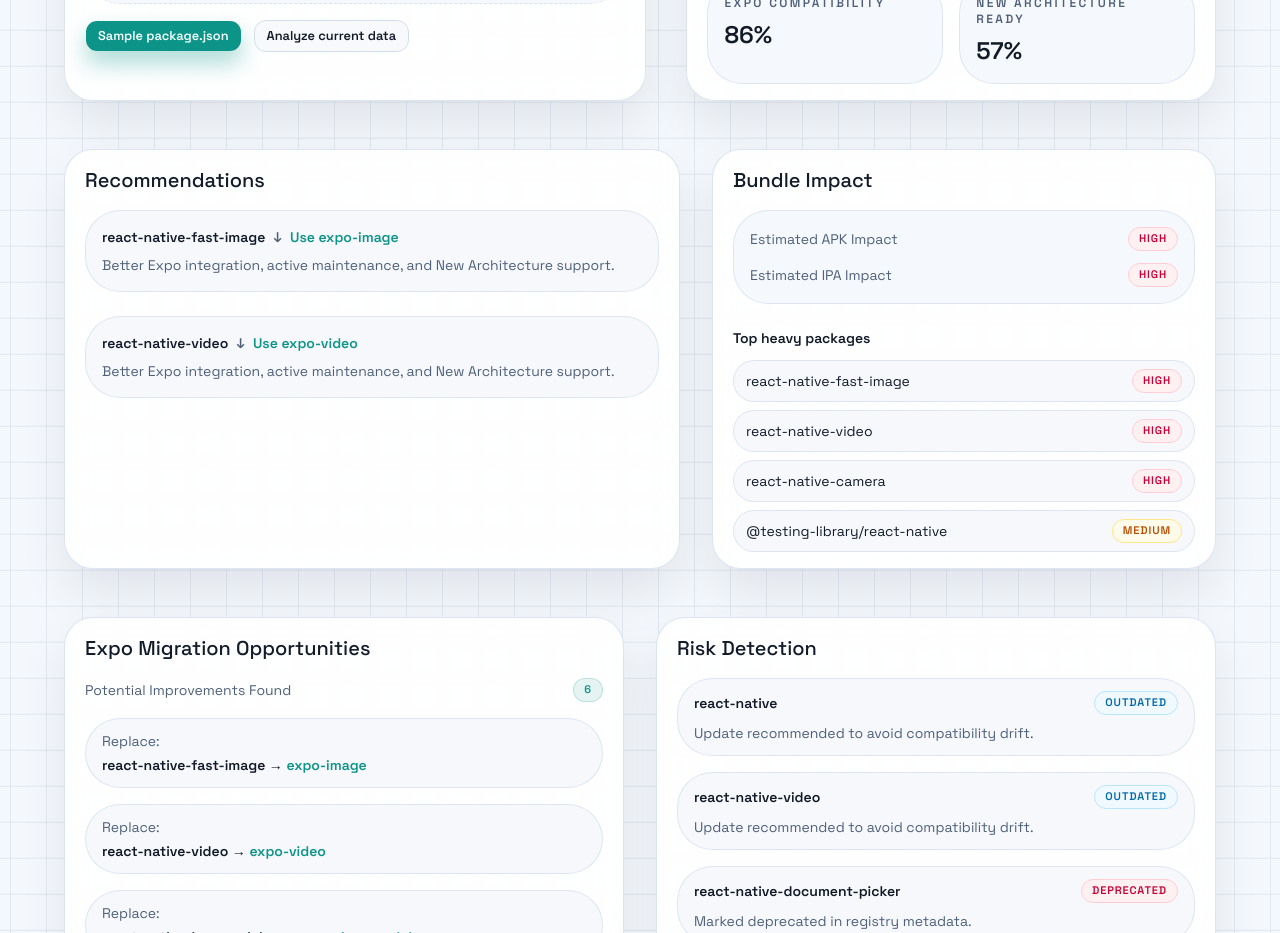
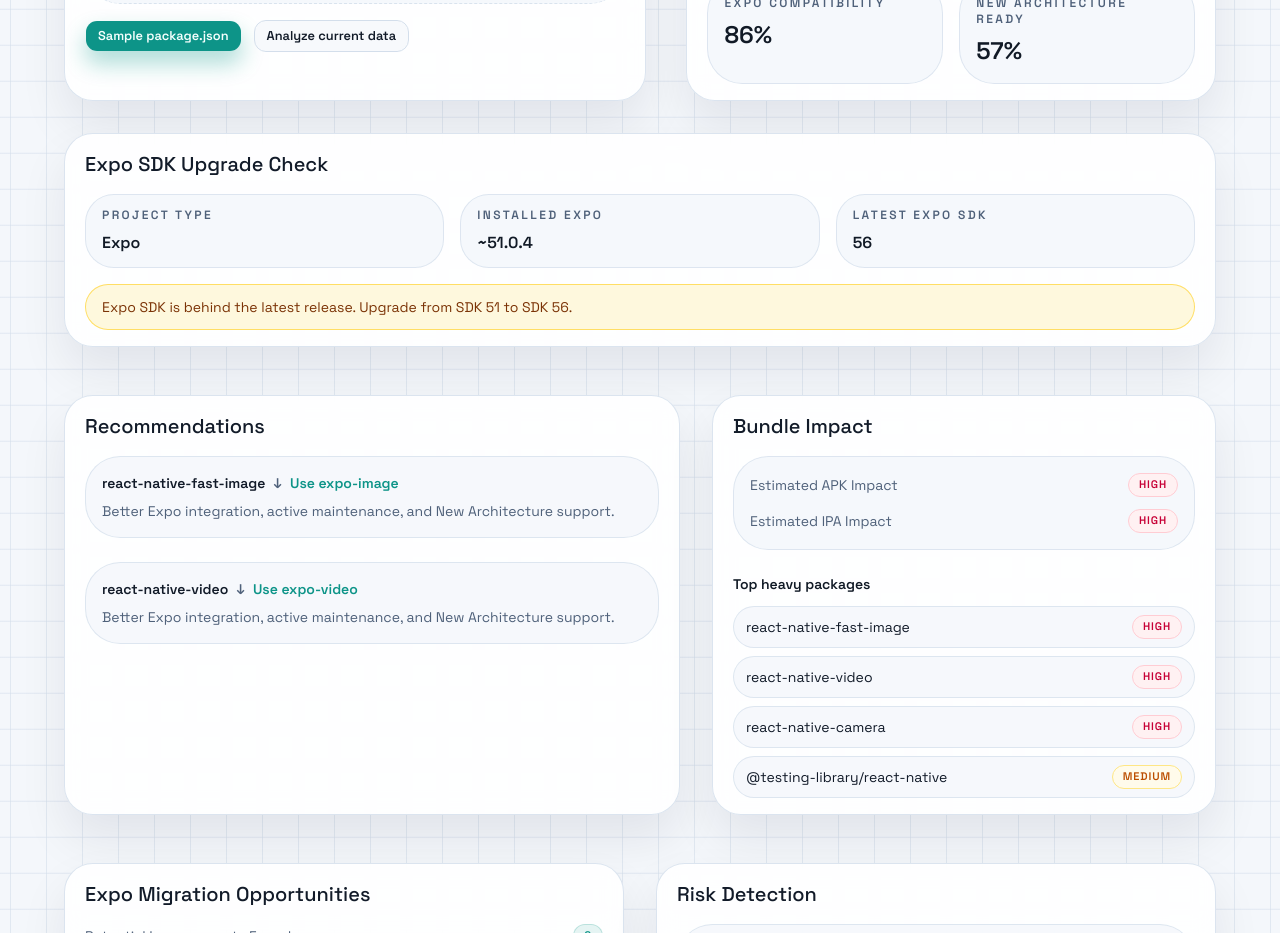
Before and after one commit to adsalihac/package-intelligence, a Next.js app: page / in a window 1280 px wide. Shown: the part 1700-2633 px from the top of the page. Built offline with nearby package versions, Linux system fonts and the light colour scheme; no server answers.

Commit message:
feat: enhance Package Analyzer with Expo SDK upgrade check and version detection

```diff
--- a/src/components/landing/package-analyzer.tsx
+++ b/src/components/landing/package-analyzer.tsx
@@ -1,6 +1,6 @@
 "use client";
 
-import { useMemo, useRef, useState } from "react";
+import { useEffect, useMemo, useRef, useState } from "react";
 
 import { Badge } from "@/components/ui/badge";
 import { Button } from "@/components/ui/button";
@@ -31,6 +31,8 @@
   dependencies?: Record<string, string>;
   devDependencies?: Record<string, string>;
 };
+
+type ProjectType = "Expo" | "React Native" | "Unknown";
 
 const demoAlternatives: Record<string, { alternative: string }> = {
   "react-native-fast-image": { alternative: "expo-image" },
@@ -117,6 +119,20 @@
   };
 };
 
+const getMajorVersion = (version: string | undefined) => {
+  if (!version) return null;
+  const match = /(\d+)/.exec(version);
+  if (!match) return null;
+  return Number.parseInt(match[1], 10);
+};
+
+const detectProjectType = (payload: PackageJson): ProjectType => {
+  const deps = payload.dependencies ?? {};
+  if (typeof deps.expo === "string") return "Expo";
+  if (typeof deps["react-native"] === "string") return "React Native";
+  return "Unknown";
+};
+
 const buildPackage = (
   name: string,
   version: string,
@@ -186,7 +202,7 @@
   };
 };
 
-const analyzePackages = (payload: PackageJson) => {
+const analyzePackages = (payload: PackageJson, latestExpoMajor = 56) => {
   const entries: PackageInsight[] = [];
   Object.entries(payload.dependencies ?? {}).forEach(([name, version]) => {
     entries.push(buildPackage(name, version, "Dependency"));
@@ -274,6 +290,19 @@
               : "Update recommended to avoid compatibility drift.",
     }));
 
+    const dependencies = payload.dependencies ?? {};
+    const projectType = detectProjectType(payload);
+    const expoVersionRaw = dependencies.expo;
+    const expoInstalledMajor = getMajorVersion(expoVersionRaw);
+    const isExpoLatest =
+      projectType === "Expo" &&
+      expoInstalledMajor !== null &&
+      expoInstalledMajor >= latestExpoMajor;
+    const expoUpgradeNeeded =
+      projectType === "Expo" &&
+      expoInstalledMajor !== null &&
+      expoInstalledMajor < latestExpoMajor;
+
   return {
     entries,
     dependencyCount,
@@ -288,6 +317,12 @@
     apkImpact,
     ipaImpact,
     riskDetections,
+    projectType,
+    expoVersionRaw,
+    expoInstalledMajor,
+    latestExpoMajor,
+    isExpoLatest,
+    expoUpgradeNeeded,
   };
 };
 
@@ -295,20 +330,52 @@
   const [inputValue, setInputValue] = useState(samplePackageJson);
   const [error, setError] = useState<string | null>(null);
   const [analysis, setAnalysis] = useState(() =>
-    analyzePackages(parsePackageJson(samplePackageJson))
+    analyzePackages(parsePackageJson(samplePackageJson), 56)
   );
+  const [latestExpoMajor, setLatestExpoMajor] = useState(56);
   const fileInputRef = useRef<HTMLInputElement>(null);
   const [isDragging, setIsDragging] = useState(false);
+
+  useEffect(() => {
+    const controller = new AbortController();
+
+    const loadLatestExpoVersion = async () => {
+      try {
+        const response = await fetch("https://registry.npmjs.org/expo/latest", {
+          signal: controller.signal,
+        });
+        if (!response.ok) return;
+
+        const data = (await response.json()) as { version?: string };
+        const major = getMajorVersion(data.version);
+        if (major !== null) {
+          setLatestExpoMajor(major);
+        }
+      } catch {
+        // Keep fallback SDK major when network request fails.
+      }
+    };
+
+    void loadLatestExpoVersion();
+
+    return () => controller.abort();
+  }, []);
 
   const handleAnalyze = (value: string) => {
     try {
       const parsed = parsePackageJson(value);
-      setAnalysis(analyzePackages(parsed));
+      setAnalysis(analyzePackages(parsed, latestExpoMajor));
       setError(null);
     } catch {
       setError("Invalid JSON. Please check your package.json formatting.");
     }
   };
+
+  useEffect(() => {
+    handleAnalyze(inputValue);
+    // latestExpoMajor should refresh Expo SDK status in existing results.
+    // eslint-disable-next-line react-hooks/exhaustive-deps
+  }, [latestExpoMajor]);
 
   const handleFile = async (file: File) => {
     const text = await file.text();
@@ -333,6 +400,41 @@
     ],
     [analysis]
   );
+
+  let expoUpgradePanel: React.ReactNode;
+  if (analysis.projectType === "Expo") {
+    if (analysis.expoUpgradeNeeded) {
+      expoUpgradePanel = (
+        <div className="rounded-2xl border border-amber-300/70 bg-amber-100/60 px-4 py-3 text-amber-900 dark:border-amber-400/40 dark:bg-amber-500/10 dark:text-amber-200">
+          Expo SDK is behind the latest release. Upgrade from SDK {analysis.expoInstalledMajor} to SDK {analysis.latestExpoMajor}.
+        </div>
+      );
+    } else if (analysis.isExpoLatest) {
+      expoUpgradePanel = (
+        <div className="rounded-2xl border border-emerald-300/70 bg-emerald-100/60 px-4 py-3 text-emerald-900 dark:border-emerald-400/40 dark:bg-emerald-500/10 dark:text-emerald-200">
+          Expo SDK is up to date with the latest release.
+        </div>
+      );
+    } else {
+      expoUpgradePanel = (
+        <div className="rounded-2xl border border-border/70 bg-muted/55 px-4 py-3 text-muted-foreground">
+          Expo is detected but the version format could not be parsed automatically.
+        </div>
+      );
+    }
+  } else if (analysis.projectType === "React Native") {
+    expoUpgradePanel = (
+      <div className="rounded-2xl border border-sky-300/70 bg-sky-100/60 px-4 py-3 text-sky-900 dark:border-sky-400/40 dark:bg-sky-500/10 dark:text-sky-200">
+        React Native project detected without Expo. SDK upgrade check applies only to Expo projects.
+      </div>
+    );
+  } else {
+    expoUpgradePanel = (
+      <div className="rounded-2xl border border-border/70 bg-muted/55 px-4 py-3 text-muted-foreground">
+        Could not identify Expo or React Native dependencies from this package.json.
+      </div>
+    );
+  }
 
   return (
     <section id="analyzer" className="mx-auto max-w-6xl py-12 sm:py-16">
@@ -473,6 +575,42 @@
           </CardContent>
         </Card>
       </div>
+
+      <Card className="ai-panel mt-8 border-border/70 bg-card/90">
+        <CardHeader>
+          <CardTitle className="text-xl">Expo SDK Upgrade Check</CardTitle>
+        </CardHeader>
+        <CardContent className="space-y-4 text-sm">
+          <div className="grid gap-4 sm:grid-cols-3">
+            <div className="rounded-2xl border border-border/70 bg-muted/55 px-4 py-3">
+              <p className="text-xs font-semibold uppercase tracking-[0.2em] text-muted-foreground">
+                Project Type
+              </p>
+              <p className="mt-2 text-base font-semibold text-foreground">
+                {analysis.projectType}
+              </p>
+            </div>
+            <div className="rounded-2xl border border-border/70 bg-muted/55 px-4 py-3">
+              <p className="text-xs font-semibold uppercase tracking-[0.2em] text-muted-foreground">
+                Installed Expo
+              </p>
+              <p className="mt-2 text-base font-semibold text-foreground">
+                {analysis.expoVersionRaw ?? "Not installed"}
+              </p>
+            </div>
+            <div className="rounded-2xl border border-border/70 bg-muted/55 px-4 py-3">
+              <p className="text-xs font-semibold uppercase tracking-[0.2em] text-muted-foreground">
+                Latest Expo SDK
+              </p>
+              <p className="mt-2 text-base font-semibold text-foreground">
+                {analysis.latestExpoMajor}
+              </p>
+            </div>
+          </div>
+
+          {expoUpgradePanel}
+        </CardContent>
+      </Card>
 
       <div id="report" className="mt-12 grid gap-8 lg:grid-cols-[1.1fr_0.9fr]">
         <Card className="ai-panel border-border/70 bg-card/90">
```
